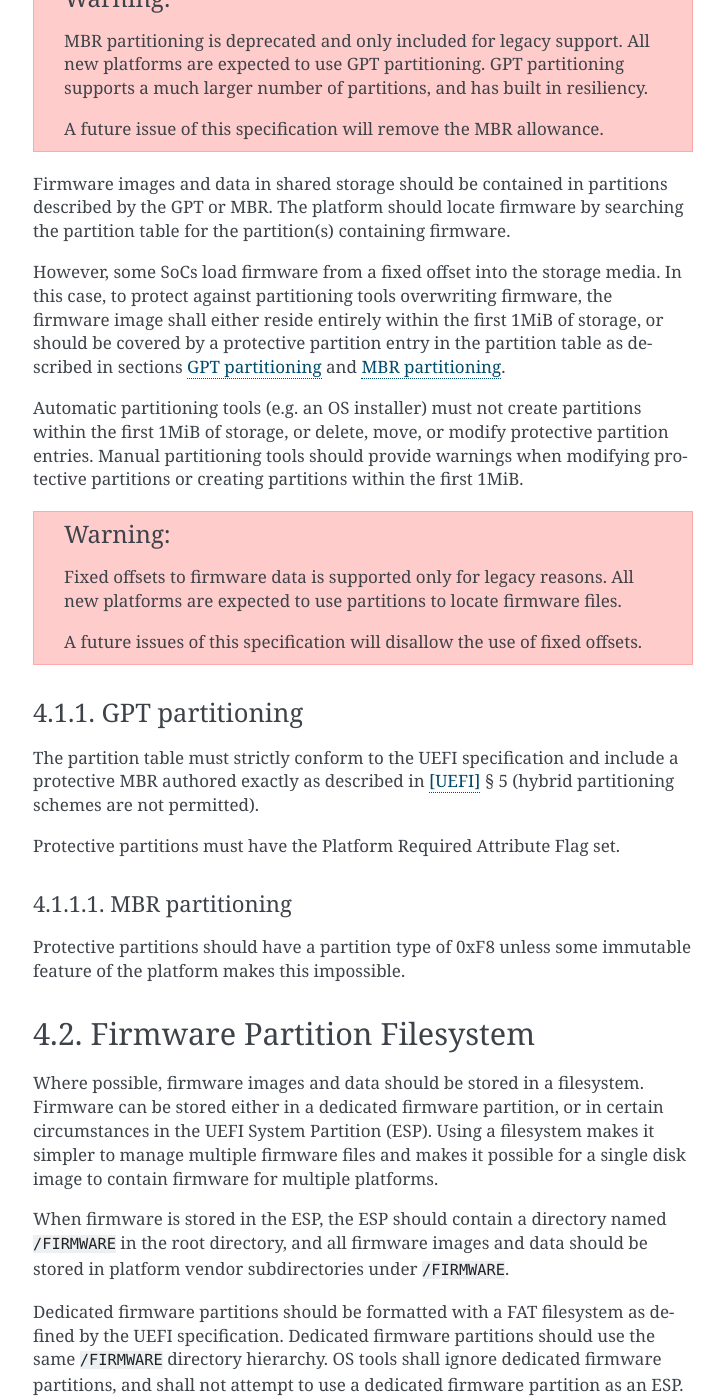
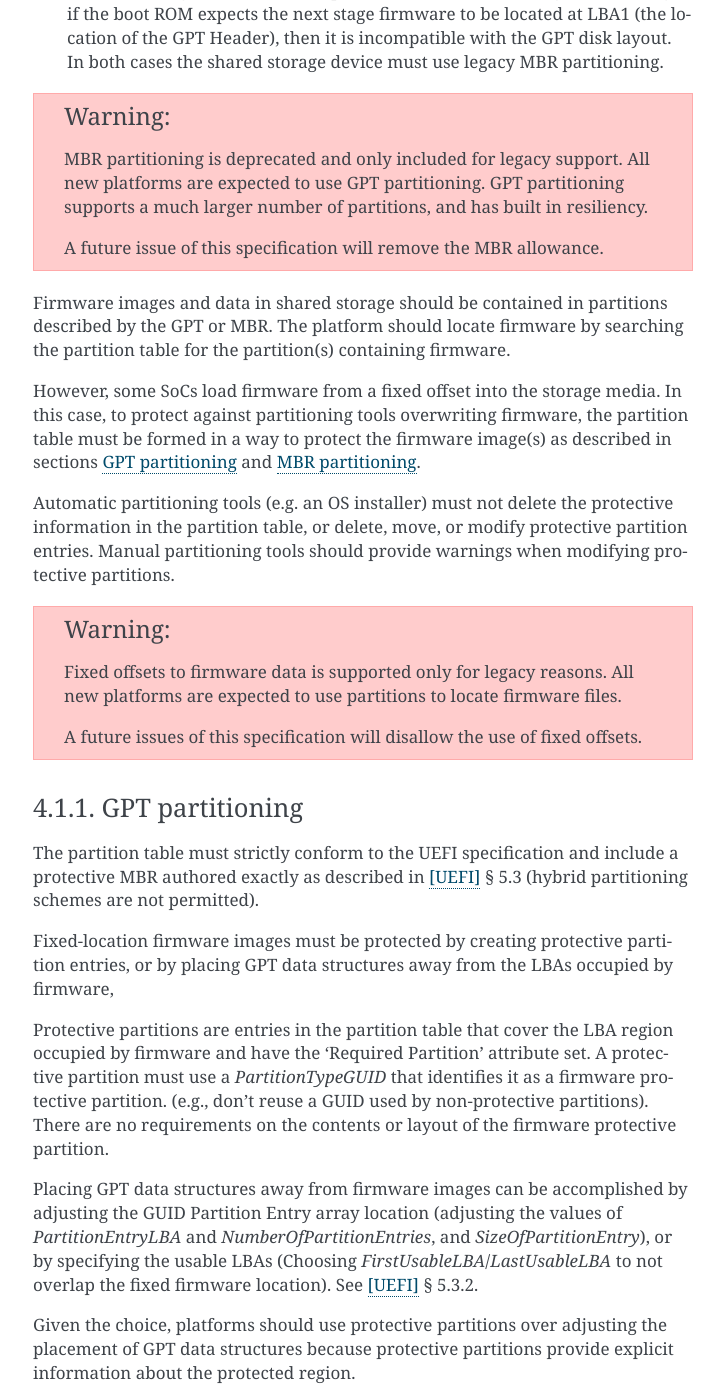
Before and after one commit to ARM-software/ebbr, a Sphinx documentation site: the page built from source/chapter4-firmware-media.rst, in a window 1280 px wide and 1400 px high, scrolled down 1101 px. Shown: the whole window, without its empty margins (387-1111 px from the left). Built offline with Sphinx 7.4.7, drawn with Linux system fonts in a browser that asks for light colours; some of the changed text lies outside the part shown.

Commit message:
Refine firmware shared storage requirements.
The existing language around how firmware and an OS can share a storage
device doesn't go into sufficient detail on how the firmware should
protect firmware data on the device. Add language for both the GPT and
MBR partitioning schemes on how firmware images should be described in
the partition table.

Signed-off-by: Grant Likely <grant.likely@arm.com>

```diff
--- a/source/chapter4-firmware-media.rst
+++ b/source/chapter4-firmware-media.rst
@@ -47,13 +47,19 @@
 Partitioning of Shared Storage
 ==============================
 
-A shared storage device shall use GPT partitioning unless it is incompatible
-with the platform boot sequence.
-In which case, MBR partitioning shall be used. [#MBRReqExample]_
+The shared storage device must use the GUID Partition Table (GPT) disk
+layout as defined in [UEFI]_ § 5.3, unless the platform boot sequence is
+fundamentally incompatible with the GPT disk layout.
+In which case, a legacy Master Boot Recored (MBR) must be used.
+[#MBRReqExample]_
 
-.. [#MBRReqExample] For example, if the boot ROM doesn't understand GPT
-   partitioning, and will only work with an MBR, then the storage must be
-   partitioned using an MBR.
+.. [#MBRReqExample] For example, if the SoC boot ROM requires an MBR to
+   find the next stage firmware image, then it is incompatible with
+   the GPT boot layout.
+   Similarly, if the boot ROM expects the next stage firmware to be located
+   at LBA1 (the location of the GPT Header), then it is incompatible with
+   the GPT disk layout.
+   In both cases the shared storage device must use legacy MBR partitioning.
 
 .. warning::
 
@@ -71,15 +77,14 @@
 
 However, some SoCs load firmware from a fixed offset into the storage media.
 In this case, to protect against partitioning tools overwriting firmware, the
-firmware image shall either reside entirely within the first 1MiB of storage,
-or should be covered by a protective partition entry in the partition table as
+partition table must be formed in a way to protect the firmware image(s) as
 described in sections :ref:`section-gpt-parts` and :ref:`section-mbr-parts`.
 
-Automatic partitioning tools (e.g. an OS installer) must not create
-partitions within the first 1MiB of storage, or delete, move, or modify
-protective partition entries.
+Automatic partitioning tools (e.g. an OS installer) must not
+delete the protective information in the partition table, or
+delete, move, or modify protective partition entries.
 Manual partitioning tools should provide warnings when modifying
-protective partitions or creating partitions within the first 1MiB.
+protective partitions.
 
 .. warning::
 
@@ -95,18 +100,48 @@
 ----------------
 
 The partition table must strictly conform to the UEFI specification and include
-a protective MBR authored exactly as described in [UEFI]_ § 5 (hybrid
+a protective MBR authored exactly as described in [UEFI]_ § 5.3 (hybrid
 partitioning schemes are not permitted).
 
-Protective partitions must have the Platform Required Attribute Flag set.
+Fixed-location firmware images must be protected by creating protective
+partition entries, or by placing GPT data structures away from the LBAs
+occupied by firmware,
+
+Protective partitions are entries in the partition table that cover the
+LBA region occupied by firmware and have the 'Required Partition' attribute
+set.
+A protective partition must use a `PartitionTypeGUID` that identifies it
+as a firmware protective partition. (e.g., don't reuse a GUID used by
+non-protective partitions).
+There are no requirements on the contents or layout of the firmware
+protective partition.
+
+Placing GPT data structures away from firmware images can be accomplished by
+adjusting the GUID Partition Entry array location
+(adjusting the values of `PartitionEntryLBA` and `NumberOfPartitionEntries`,
+and `SizeOfPartitionEntry`),
+or by specifying the usable LBAs (Choosing `FirstUsableLBA`/`LastUsableLBA`
+to not overlap the fixed firmware location).
+See [UEFI]_ § 5.3.2.
+
+Given the choice, platforms should use protective partitions over
+adjusting the placement of GPT data structures because protective partitions
+provide explicit information about the protected region.
 
 .. _section-mbr-parts:
 
 MBR partitioning
 ^^^^^^^^^^^^^^^^
 
-Protective partitions should have a partition type of 0xF8 unless some
+If firmware is at a fixed location entirely within the first 1MiB of
+storage (<= LBA2047) then no protective partitions are required.
+If firmware resides in a fixed location outside the first 1MiB,
+then a protective partition must be used to cover the firmware LBAs.
+Protective partitions should have a partition type of 0xF8 unless an
 immutable feature of the platform makes this impossible.
+
+OS partitioning tools must not create partitions in the first 1MiB
+of the storage device, and must not remove protective partitions.
 
 .. _section-fw-partition-fs:
 
```
